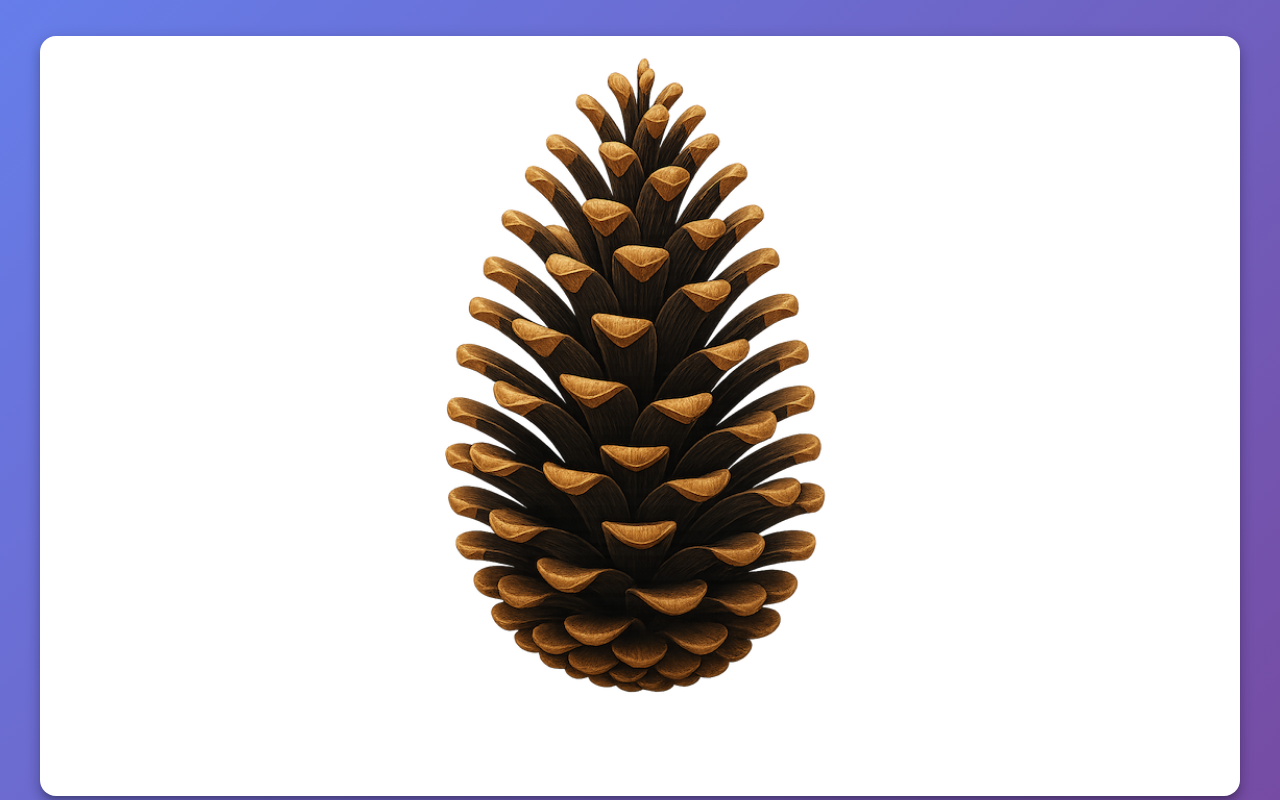
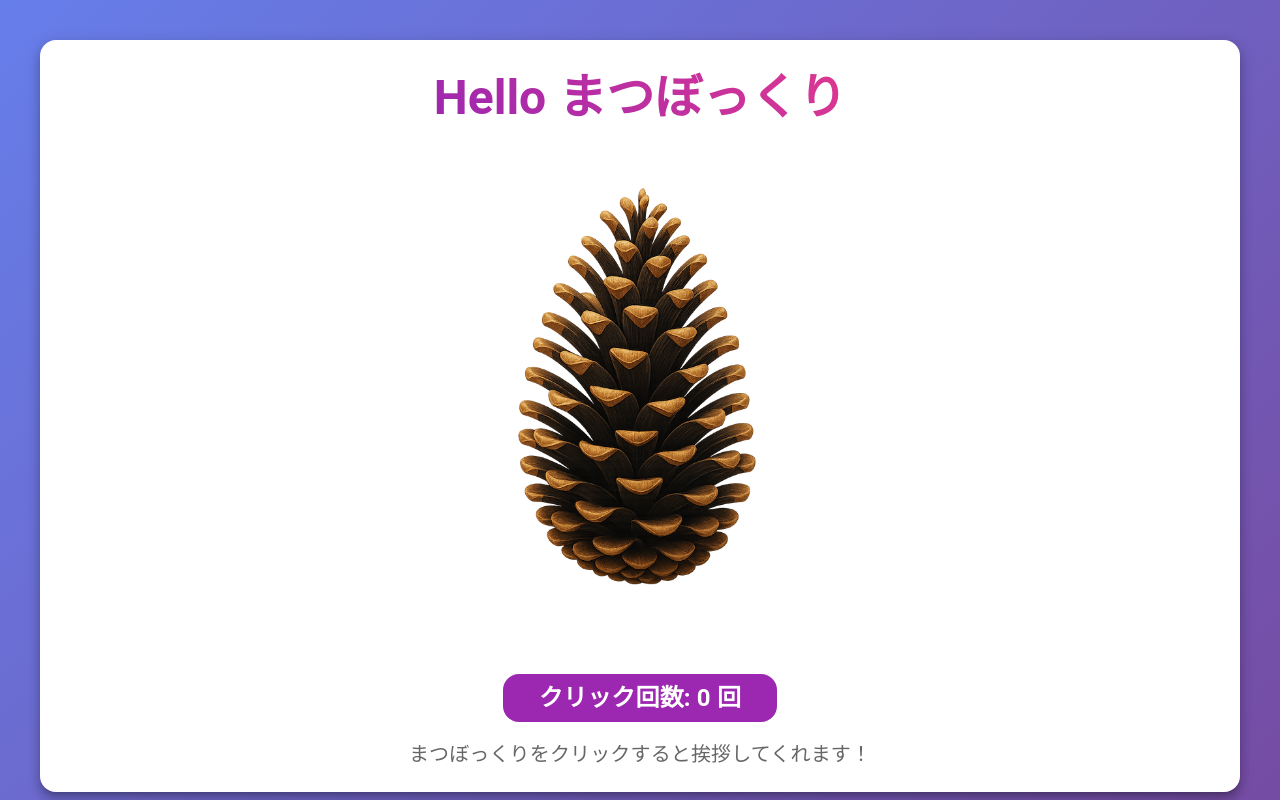
Before and after one commit to kaionn/hello_matsubokkuri, a React (Vite) app: page / in a window 1280 px wide. Shown: the top 800 px of the page. Built offline with nearby package versions, Linux system fonts and the light colour scheme.

Commit message:
レイアウトのfix

```diff
--- a/src/App.tsx
+++ b/src/App.tsx
@@ -51,19 +51,20 @@ function App() {
         <Container
           maxWidth="xl"
           sx={{
-            height: "100vh",
+            minHeight: "100vh",
             display: "flex",
             alignItems: "center",
-            py: { xs: 1, sm: 2 },
+            justifyContent: "center",
+            py: { xs: 2, sm: 3 },
           }}
         >
           <Card
             elevation={8}
             sx={{
               borderRadius: { xs: 2, sm: 3, md: 4 },
-              overflow: "visible",
               width: "100%",
-              maxHeight: "95vh",
+              maxHeight: { xs: "calc(100vh - 32px)", sm: "calc(100vh - 48px)" },
+              overflow: "auto",
               display: "flex",
               alignItems: "center",
             }}
@@ -76,10 +77,12 @@ function App() {
                 sx={{
                   fontWeight: 700,
                   fontSize: { xs: "1.75rem", sm: "2.5rem", md: "3rem" },
+                  color: "#9c27b0",
                   background:
                     "linear-gradient(45deg, #9c27b0 30%, #ff4081 90%)",
                   WebkitBackgroundClip: "text",
                   WebkitTextFillColor: "transparent",
+                  backgroundClip: "text",
                 }}
               >
                 Hello まつぼっくり
@@ -88,7 +91,9 @@ function App() {
               <Box
                 sx={{
                   position: "relative",
-                  display: "inline-block",
+                  display: "flex",
+                  justifyContent: "center",
+                  alignItems: "center",
                   my: { xs: 1, sm: 2, md: 3 },
                 }}
               >
@@ -97,8 +102,8 @@ function App() {
                   image="/matsu.png"
                   alt="まつぼっくり"
                   sx={{
-                    width: { xs: "100%", sm: 400, md: 600, lg: 800 },
-                    height: { xs: "auto", sm: 400, md: 600, lg: 800 },
+                    width: { xs: "80%", sm: 300, md: 400, lg: 500 },
+                    height: { xs: "auto", sm: 300, md: 400, lg: 500 },
                     maxWidth: "100%",
                     objectFit: "contain",
                     cursor: "pointer",
```
